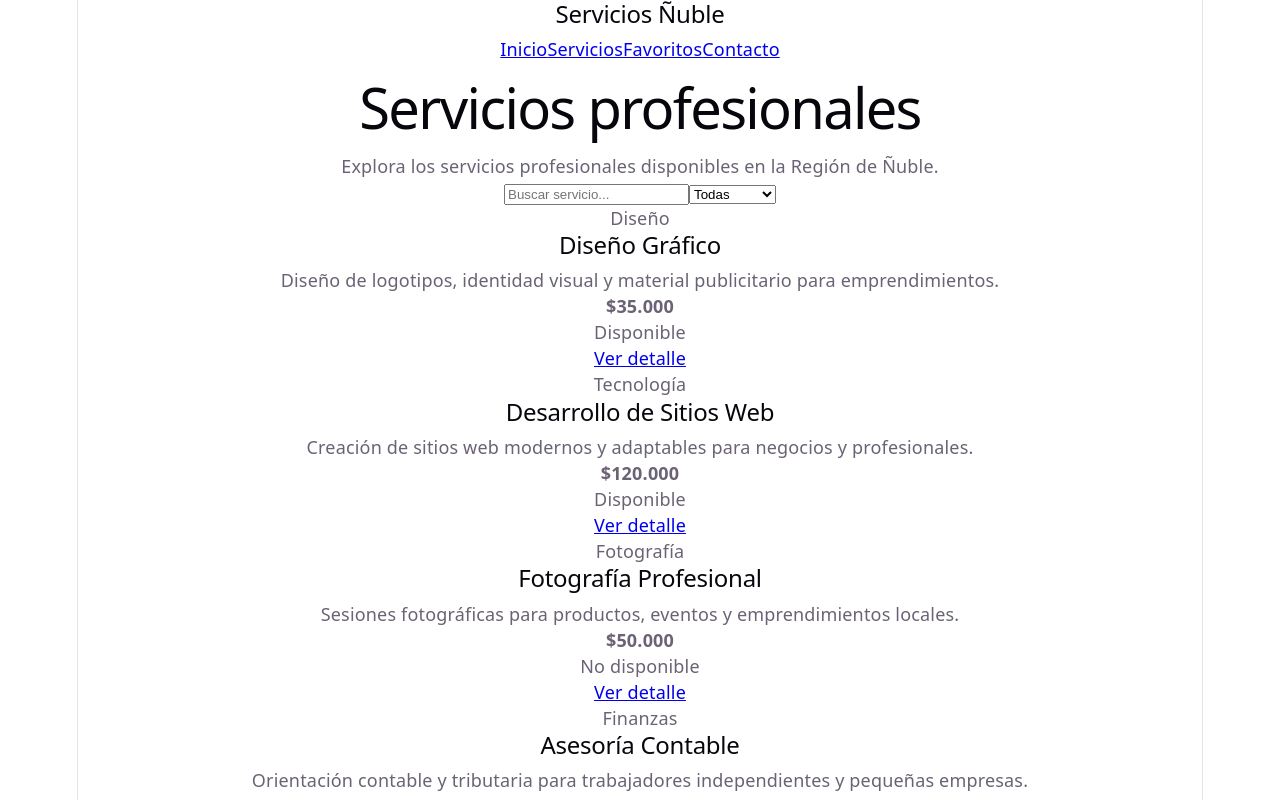
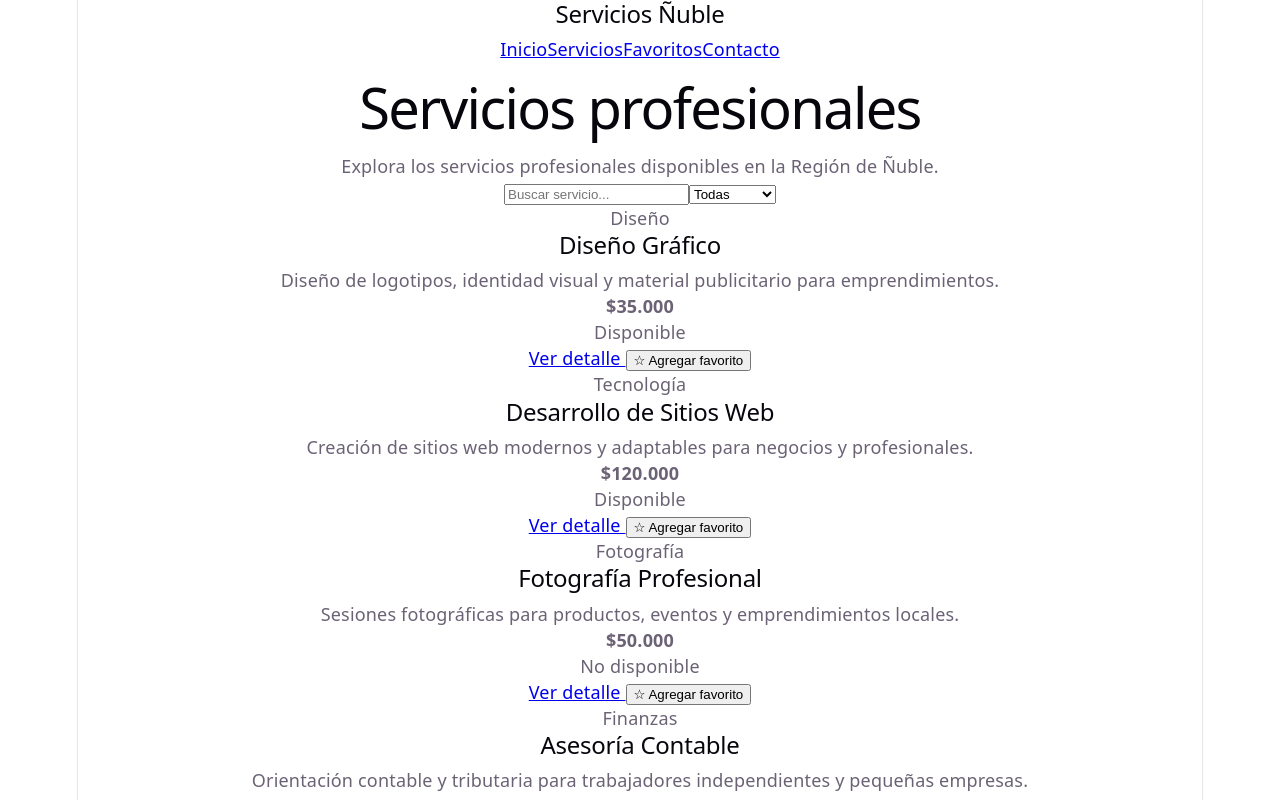
Before and after one commit to manupunkk/Ingenieria-Web, a Vue app: page /servicios in a window 1280 px wide. Shown: the top 800 px of the page. Built offline with nearby package versions, Linux system fonts and the light colour scheme; the HTML template or start-up script is replaced by a standard one.

Commit message:
Evaluacion 2 - Props emit y favoritos

```diff
--- a/src/components/ServicioCard.vue
+++ b/src/components/ServicioCard.vue
@@ -3,8 +3,14 @@ defineProps({
   servicio: {
     type: Object,
     required: true
+  },
+  favorito: {
+    type: Boolean,
+    default: false
   }
 })
+
+const emit = defineEmits(['cambiar-favorito'])
 </script>
 
 <template>
@@ -29,8 +35,17 @@ defineProps({
       No disponible
     </p>
 
-    <RouterLink :to="`/servicios/${servicio.id}`">
-      Ver detalle
-    </RouterLink>
+    <div class="acciones">
+      <RouterLink :to="`/servicios/${servicio.id}`">
+        Ver detalle
+      </RouterLink>
+
+      <button
+        type="button"
+        @click="emit('cambiar-favorito', servicio.id)"
+      >
+        {{ favorito ? '★ Quitar favorito' : '☆ Agregar favorito' }}
+      </button>
+    </div>
   </article>
 </template>
```
